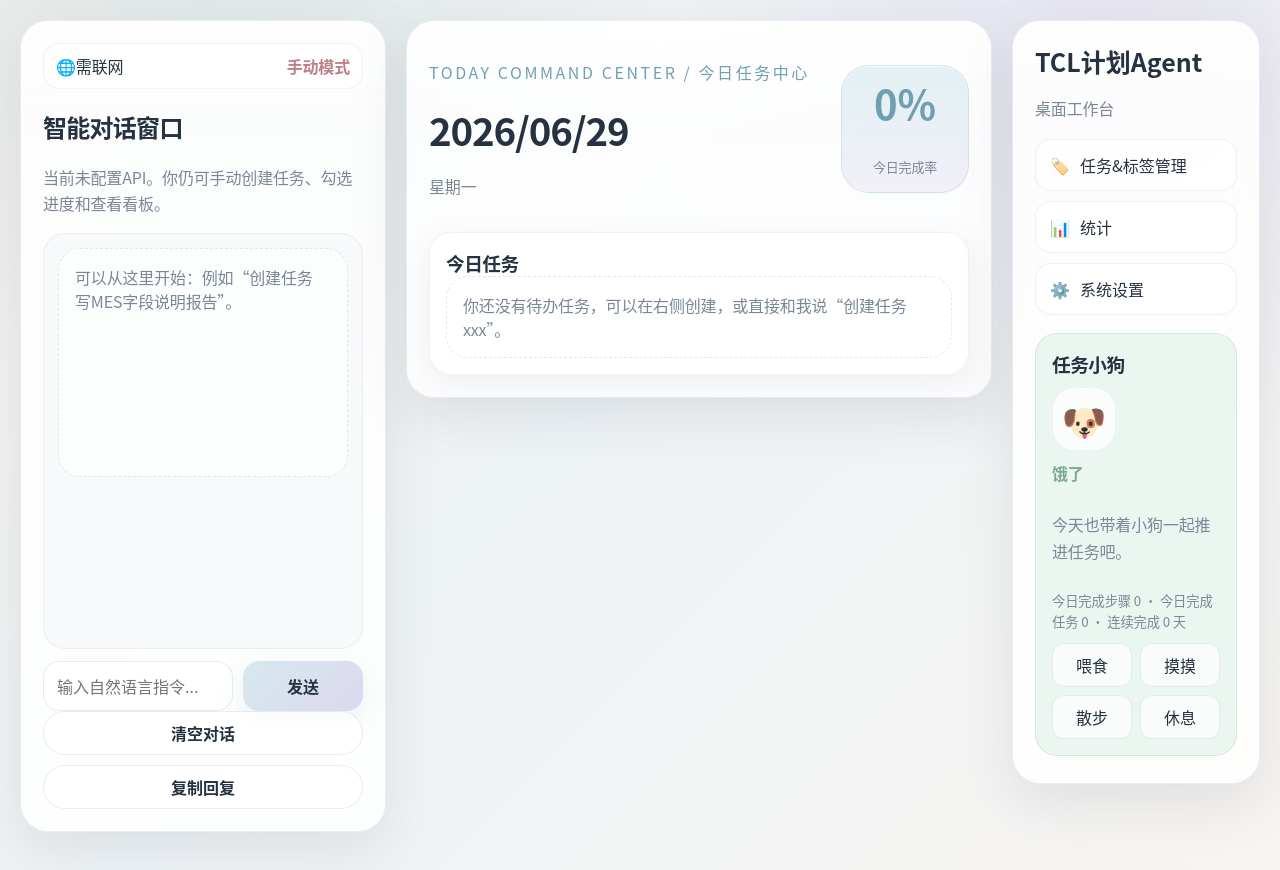
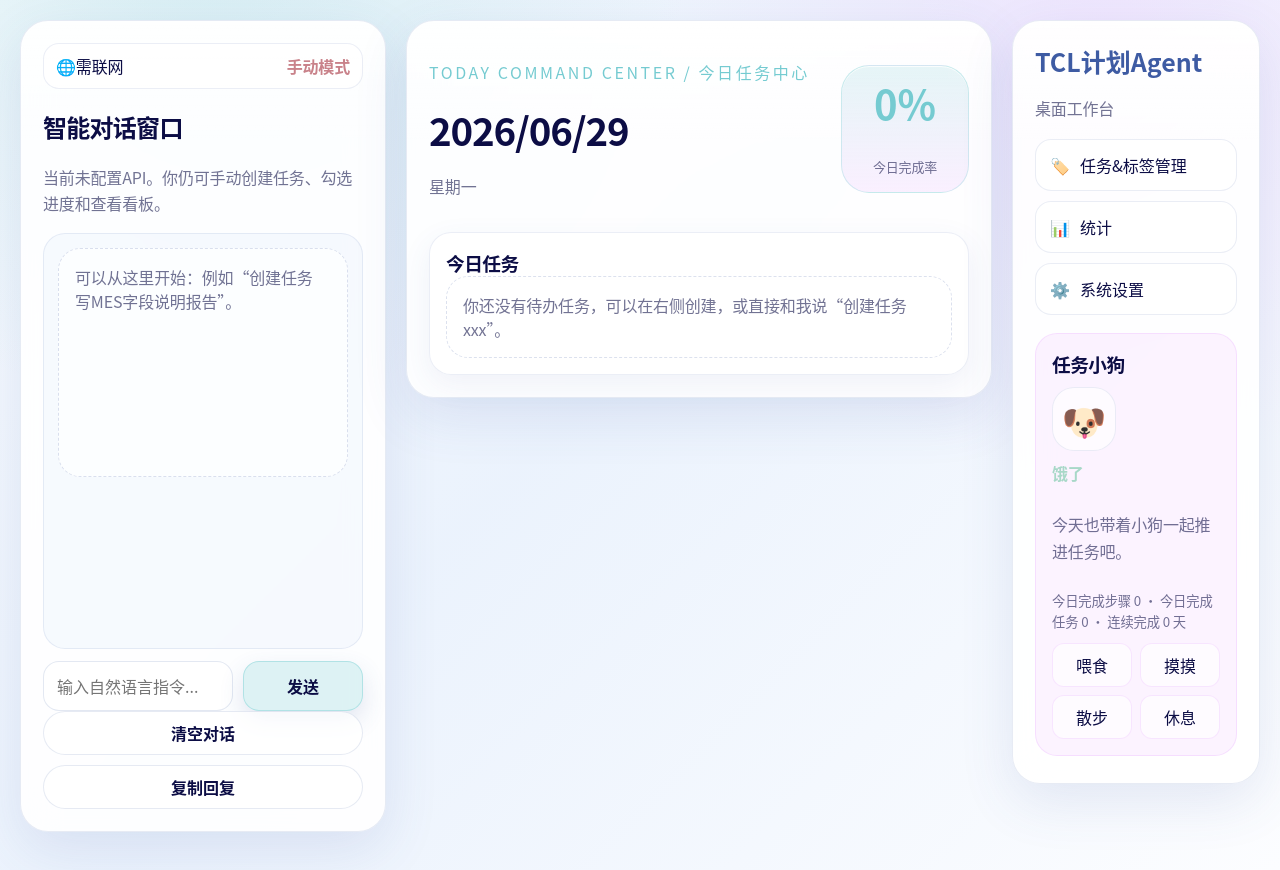
Before and after one commit to wxy2200200806/TCL-AI, a React (Vite) app: page / in a window 1280 px wide. Built offline with nearby package versions, Linux system fonts and the light colour scheme.

Commit message:
6.29.10.0

```diff
--- a/src/styles.css
+++ b/src/styles.css
@@ -1,21 +1,21 @@
 :root {
   color-scheme: light;
-  --bg: #f3f0ec;
-  --panel: rgba(255, 255, 255, 0.86);
-  --panel-soft: rgba(247, 250, 252, 0.92);
+  --bg: #f7fafe;
+  --panel: rgba(255, 255, 255, 0.9);
+  --panel-soft: rgba(252, 253, 255, 0.94);
   --panel-strong: rgba(255, 255, 255, 0.96);
-  --line: rgba(124, 142, 165, 0.16);
-  --line-strong: rgba(124, 142, 165, 0.24);
-  --text: #263241;
-  --muted: #7b8797;
-  --cyan: #6f9fb2;
-  --blue: #8ba9ca;
-  --violet: #a79ac6;
-  --green: #7ca894;
-  --orange: #b69a65;
-  --red: #bd7f86;
-  --shadow: 0 18px 54px rgba(82, 92, 112, 0.13);
-  --shadow-soft: 0 10px 30px rgba(82, 92, 112, 0.09);
+  --line: rgba(62, 91, 163, 0.12);
+  --line-strong: rgba(62, 91, 163, 0.2);
+  --text: #0C0D45;
+  --muted: rgba(12, 13, 69, 0.58);
+  --cyan: #75CBD1;
+  --blue: #3E5BA3;
+  --violet: #F2D2FF;
+  --green: #A8D8C8;
+  --orange: #EBCB8B;
+  --red: #C9828A;
+  --shadow: 0 18px 54px rgba(62, 91, 163, 0.12);
+  --shadow-soft: 0 10px 30px rgba(62, 91, 163, 0.08);
   --radius-xl: 28px;
   --radius-lg: 22px;
   --radius-md: 16px;
@@ -27,9 +27,9 @@ body {
   margin: 0;
   min-width: 1024px;
   background:
-    radial-gradient(circle at 16% -8%, rgba(183, 211, 221, 0.34), transparent 34%),
-    radial-gradient(circle at 86% 4%, rgba(213, 202, 229, 0.34), transparent 32%),
-    linear-gradient(135deg, #f5f1ec, #eef3f6 46%, #f7f4f1);
+    radial-gradient(circle at 16% -8%, rgba(117, 203, 209, 0.24), transparent 34%),
+    radial-gradient(circle at 86% 4%, rgba(242, 210, 255, 0.42), transparent 32%),
+    linear-gradient(135deg, #F7FAFE, rgba(218, 232, 251, 0.54) 46%, #FCFDFF);
   color: var(--text);
   letter-spacing: -0.01em;
 }
@@ -44,7 +44,7 @@ button:hover { transform: translateY(-1px); }
 input, select {
   width: 100%;
   padding: 12px 13px;
-  border: 1px solid rgba(124, 142, 165, 0.18);
+  border: 1px solid rgba(62, 91, 163, 0.14);
   border-radius: var(--radius-md);
   outline: 0;
   background: rgba(255, 255, 255, 0.78);
@@ -53,9 +53,9 @@ input, select {
   transition: border-color 160ms ease, background 160ms ease, box-shadow 160ms ease;
 }
 input:focus, select:focus {
-  border-color: rgba(111, 159, 178, 0.42);
+  border-color: rgba(117, 203, 209, 0.58);
   background: rgba(255, 255, 255, 0.94);
-  box-shadow: 0 0 0 4px rgba(111, 159, 178, 0.11);
+  box-shadow: 0 0 0 4px rgba(117, 203, 209, 0.16);
 }
 label { display: grid; gap: 8px; color: var(--muted); font-size: 14px; }
 
@@ -67,12 +67,12 @@ label { display: grid; gap: 8px; color: var(--muted); font-size: 14px; }
   padding: 34px;
   border: 1px solid var(--line);
   border-radius: var(--radius-xl);
-  background: linear-gradient(135deg, rgba(255, 255, 255, 0.9), rgba(241, 246, 249, 0.92));
+  background: linear-gradient(135deg, rgba(255, 255, 255, 0.92), rgba(252, 253, 255, 0.94));
   box-shadow: var(--shadow);
 }
 .eyebrow { color: var(--cyan); letter-spacing: 0.16em; text-transform: uppercase; }
 .hero h1 { margin: 8px 0; font-size: clamp(38px, 5vw, 70px); letter-spacing: -0.06em; }
-.hero h2 { margin: 0 0 14px; color: #647184; font-size: clamp(20px, 2.5vw, 30px); }
+.hero h2 { margin: 0 0 14px; color: rgba(12, 13, 69, 0.68); font-size: clamp(20px, 2.5vw, 30px); }
 .hero p { max-width: 820px; color: var(--muted); line-height: 1.75; }
 .hero-orbit {
   align-self: center;
@@ -81,9 +81,9 @@ label { display: grid; gap: 8px; color: var(--muted); font-size: 14px; }
   place-items: center;
   width: 180px;
   height: 180px;
-  border: 1px solid rgba(111, 159, 178, 0.22);
+  border: 1px solid rgba(117, 203, 209, 0.34);
   border-radius: 50%;
-  background: radial-gradient(circle, rgba(183, 211, 221, 0.34), rgba(213, 202, 229, 0.22) 58%, transparent 61%);
+  background: radial-gradient(circle, rgba(117, 203, 209, 0.2), rgba(242, 210, 255, 0.36) 58%, transparent 61%);
   box-shadow: var(--shadow-soft);
 }
 .hero-orbit span { font-size: 58px; font-weight: 900; }
@@ -120,9 +120,9 @@ label { display: grid; gap: 8px; color: var(--muted); font-size: 14px; }
   place-items: center;
   width: 32px;
   height: 32px;
-  border: 1px solid rgba(111, 159, 178, 0.18);
+  border: 1px solid rgba(117, 203, 209, 0.3);
   border-radius: 13px;
-  background: rgba(111, 159, 178, 0.09);
+  background: rgba(117, 203, 209, 0.14);
   color: var(--cyan);
   font-weight: 700;
 }
@@ -141,14 +141,14 @@ h2, h3, h4 { letter-spacing: -0.03em; }
 .chip-row { margin: 14px 0; }
 .chip-row button, .button-row button, .summary-actions button, .task-footer button {
   padding: 9px 13px;
-  border: 1px solid rgba(124, 142, 165, 0.16);
+  border: 1px solid rgba(62, 91, 163, 0.13);
   border-radius: 999px;
   background: rgba(255, 255, 255, 0.72);
   color: var(--text);
 }
 .chip-row button.active {
   border-color: var(--cyan);
-  background: rgba(111, 159, 178, 0.12);
+  background: rgba(117, 203, 209, 0.16);
   color: var(--cyan);
 }
 .switch-line { display: flex; align-items: center; gap: 8px; }
@@ -160,19 +160,25 @@ h2, h3, h4 { letter-spacing: -0.03em; }
   font-weight: 700;
 }
 .primary-action {
-  background: linear-gradient(135deg, #d7e9ee, #dcd8ee);
-  color: #273444;
-  box-shadow: 0 10px 24px rgba(111, 159, 178, 0.13);
+  background: linear-gradient(135deg, #3E5BA3, #5F78B8);
+  color: #FFFFFF;
+  box-shadow: 0 10px 24px rgba(62, 91, 163, 0.16);
 }
 .secondary-action {
-  border: 1px solid rgba(111, 159, 178, 0.22);
-  background: rgba(111, 159, 178, 0.08);
-  color: #547f91;
+  border: 1px solid rgba(117, 203, 209, 0.32);
+  background: rgba(117, 203, 209, 0.12);
+  color: #3E5BA3;
+}
+.ask-box .primary-action,
+.button-row button:first-child {
+  border: 1px solid rgba(117, 203, 209, 0.42);
+  background: rgba(117, 203, 209, 0.24);
+  color: #0C0D45;
 }
 .compact { margin: 0; }
 .notice, .empty-state, .risk-box {
   padding: 16px;
-  border: 1px dashed rgba(124, 142, 165, 0.2);
+  border: 1px dashed rgba(62, 91, 163, 0.18);
   border-radius: var(--radius-lg);
   background: rgba(255, 255, 255, 0.62);
   color: var(--muted);
@@ -183,7 +189,7 @@ h2, h3, h4 { letter-spacing: -0.03em; }
 .task-list.vertical { margin-top: 12px; }
 .task-card, .long-card, .summary-card, .plan-list article {
   padding: 16px;
-  border: 1px solid rgba(124, 142, 165, 0.13);
+  border: 1px solid rgba(62, 91, 163, 0.11);
   border-radius: var(--radius-lg);
   background:
     linear-gradient(180deg, rgba(255, 255, 255, 0.8), rgba(250, 252, 253, 0.66)),
@@ -201,12 +207,12 @@ h2, h3, h4 { letter-spacing: -0.03em; }
   display: inline-flex;
   padding: 5px 9px;
   border-radius: 999px;
-  background: rgba(124, 142, 165, 0.09);
-  color: #5f6e80;
+  background: rgba(242, 210, 255, 0.42);
+  color: #3E5BA3;
   font-size: 12px;
 }
 .tag.priority { color: var(--cyan); }
-.danger-button { color: var(--red) !important; border-color: rgba(189, 127, 134, 0.26) !important; }
+.danger-button { color: var(--red) !important; border-color: rgba(201, 130, 138, 0.26) !important; }
 
 .plan-list, .long-list, .summary-grid, .visual-grid, .visual-summary { display: grid; gap: 12px; }
 .summary-grid, .visual-grid { grid-template-columns: repeat(3, minmax(0, 1fr)); }
@@ -214,19 +220,19 @@ h2, h3, h4 { letter-spacing: -0.03em; }
   overflow: hidden;
   height: 9px;
   border-radius: 999px;
-  background: rgba(124, 142, 165, 0.1);
+  background: rgba(62, 91, 163, 0.08);
 }
 .progress-track i {
   display: block;
   height: 100%;
   border-radius: inherit;
-  background: linear-gradient(90deg, var(--cyan), var(--violet));
+  background: linear-gradient(90deg, #75CBD1, #3E5BA3);
 }
 .mini-progress { display: grid; gap: 8px; margin-bottom: 12px; }
-.countdown { padding: 10px 0; border-bottom: 1px solid rgba(124, 142, 165, 0.12); }
+.countdown { padding: 10px 0; border-bottom: 1px solid rgba(62, 91, 163, 0.1); }
 .countdown b { color: var(--cyan); }
-.risk-高风险 { border-color: rgba(189, 127, 134, 0.28); }
-.risk-轻度提醒 { border-color: rgba(182, 154, 101, 0.28); }
+.risk-高风险 { border-color: rgba(201, 130, 138, 0.28); }
+.risk-轻度提醒 { border-color: rgba(235, 203, 139, 0.46); }
 
 .modal-backdrop {
   position: fixed;
@@ -234,7 +240,7 @@ h2, h3, h4 { letter-spacing: -0.03em; }
   display: grid;
   place-items: center;
   padding: 24px;
-  background: rgba(84, 92, 108, 0.28);
+  background: rgba(12, 13, 69, 0.18);
   z-index: 10;
 }
 .modal {
@@ -255,7 +261,7 @@ h2, h3, h4 { letter-spacing: -0.03em; }
   margin-top: 12px;
   padding: 16px;
   border-radius: var(--radius-md);
-  background: rgba(111, 159, 178, 0.08);
+  background: rgba(117, 203, 209, 0.12);
   color: var(--text);
   line-height: 1.7;
   white-space: pre-wrap;
@@ -266,9 +272,9 @@ h2, h3, h4 { letter-spacing: -0.03em; }
   max-height: 360px;
   overflow: auto;
   padding: 14px;
-  border: 1px solid rgba(124, 142, 165, 0.1);
+  border: 1px solid rgba(62, 91, 163, 0.1);
   border-radius: var(--radius-lg);
-  background: rgba(244, 247, 249, 0.72);
+  background: rgba(218, 232, 251, 0.22);
   margin-bottom: 12px;
 }
 .chat-message {
@@ -284,16 +290,16 @@ h2, h3, h4 { letter-spacing: -0.03em; }
   max-width: min(78%, 760px);
   padding: 12px 14px;
   border-radius: 18px;
-  border: 1px solid rgba(124, 142, 165, 0.12);
+  border: 1px solid rgba(62, 91, 163, 0.1);
   background: rgba(255, 255, 255, 0.82);
 }
 .chat-message.user .chat-bubble {
-  background: rgba(218, 236, 241, 0.72);
-  border-color: rgba(111, 159, 178, 0.22);
+  background: rgba(117, 203, 209, 0.18);
+  border-color: rgba(117, 203, 209, 0.32);
 }
 .chat-message.assistant .chat-bubble {
-  background: rgba(232, 227, 241, 0.72);
-  border-color: rgba(167, 154, 198, 0.18);
+  background: rgba(242, 210, 255, 0.28);
+  border-color: rgba(242, 210, 255, 0.54);
 }
 .chat-bubble small {
   color: var(--muted);
@@ -307,9 +313,9 @@ h2, h3, h4 { letter-spacing: -0.03em; }
 .demo-banner {
   margin-bottom: 14px;
   padding: 12px 14px;
-  border: 1px solid rgba(182, 154, 101, 0.24);
+  border: 1px solid rgba(235, 203, 139, 0.42);
   border-radius: var(--radius-md);
-  background: rgba(246, 237, 218, 0.74);
+  background: rgba(235, 203, 139, 0.18);
   color: var(--orange);
   font-weight: 700;
 }
@@ -321,20 +327,20 @@ h2, h3, h4 { letter-spacing: -0.03em; }
 }
 .mode-toggle button {
   padding: 10px 12px;
-  border: 1px solid rgba(124, 142, 165, 0.16);
+  border: 1px solid rgba(62, 91, 163, 0.13);
   border-radius: 14px;
   background: rgba(255, 255, 255, 0.72);
   color: var(--text);
 }
 .mode-toggle button.active {
   border-color: var(--cyan);
-  background: rgba(111, 159, 178, 0.1);
+  background: rgba(117, 203, 209, 0.16);
   color: var(--cyan);
 }
-.next-step { color: #5f6e80; }
+.next-step { color: rgba(12, 13, 69, 0.66); }
 .task-card.selected {
-  border-color: rgba(111, 159, 178, 0.34);
-  background: rgba(230, 241, 245, 0.74);
+  border-color: rgba(117, 203, 209, 0.42);
+  background: rgba(117, 203, 209, 0.12);
 }
 .big-number {
   display: flex;
@@ -356,7 +362,7 @@ h2, h3, h4 { letter-spacing: -0.03em; }
   gap: 10px;
   align-items: center;
   padding: 10px;
-  border: 1px solid rgba(124, 142, 165, 0.12);
+  border: 1px solid rgba(62, 91, 163, 0.1);
   border-radius: var(--radius-md);
   background: rgba(255, 255, 255, 0.68);
 }
@@ -376,17 +382,17 @@ h2, h3, h4 { letter-spacing: -0.03em; }
   display: grid;
   gap: 12px;
   padding: 18px;
-  border: 1px solid rgba(124, 142, 165, 0.12);
+  border: 1px solid rgba(62, 91, 163, 0.1);
   border-radius: var(--radius-lg);
   background: rgba(255, 255, 255, 0.7);
 }
 .share-card {
   width: min(100%, 560px);
   padding: 24px;
-  border: 1px solid rgba(124, 142, 165, 0.16);
+  border: 1px solid rgba(62, 91, 163, 0.14);
   border-radius: var(--radius-xl);
   background:
-    radial-gradient(circle at 82% 10%, rgba(218, 236, 241, 0.72), transparent 28%),
+    radial-gradient(circle at 82% 10%, rgba(117, 203, 209, 0.18), transparent 28%),
     linear-gradient(135deg, rgba(255, 255, 255, 0.96), rgba(244, 247, 250, 0.92));
   box-shadow: var(--shadow-soft);
 }
@@ -402,7 +408,7 @@ h2, h3, h4 { letter-spacing: -0.03em; }
 }
 .share-card p {
   margin: 8px 0;
-  color: #526174;
+  color: rgba(12, 13, 69, 0.68);
   font-size: 17px;
 }
 .share-card b {
@@ -413,7 +419,7 @@ h2, h3, h4 { letter-spacing: -0.03em; }
 }
 .share-preview {
   width: min(100%, 520px);
-  border: 1px solid rgba(124, 142, 165, 0.14);
+  border: 1px solid rgba(62, 91, 163, 0.12);
   border-radius: var(--radius-lg);
 }
 
@@ -455,7 +461,7 @@ h2, h3, h4 { letter-spacing: -0.03em; }
 .connection-row {
   margin-bottom: 14px;
   padding: 10px 12px;
-  border: 1px solid rgba(124, 142, 165, 0.12);
+  border: 1px solid rgba(62, 91, 163, 0.1);
   border-radius: var(--radius-md);
   background: rgba(255, 255, 255, 0.68);
 }
@@ -484,10 +490,10 @@ h2, h3, h4 { letter-spacing: -0.03em; }
   place-items: center;
   min-width: 128px;
   min-height: 128px;
-  border: 1px solid rgba(111, 159, 178, 0.18);
+  border: 1px solid rgba(117, 203, 209, 0.28);
   border-radius: var(--radius-xl);
   background:
-    linear-gradient(180deg, rgba(218, 236, 241, 0.78), rgba(232, 227, 241, 0.52));
+    linear-gradient(180deg, rgba(117, 203, 209, 0.18), rgba(242, 210, 255, 0.32));
   box-shadow: inset 0 1px 0 rgba(255, 255, 255, 0.74);
 }
 .board-score strong {
@@ -501,7 +507,7 @@ h2, h3, h4 { letter-spacing: -0.03em; }
 }
 .board-block {
   padding: 16px;
-  border: 1px solid rgba(124, 142, 165, 0.12);
+  border: 1px solid rgba(62, 91, 163, 0.1);
   border-radius: var(--radius-lg);
   background: rgba(255, 255, 255, 0.72);
   box-shadow: var(--shadow-soft);
@@ -513,9 +519,9 @@ h2, h3, h4 { letter-spacing: -0.03em; }
 }
 .today-item {
   padding: 14px;
-  border: 1px solid rgba(124, 142, 165, 0.1);
+  border: 1px solid rgba(62, 91, 163, 0.08);
   border-radius: var(--radius-md);
-  background: rgba(248, 250, 252, 0.82);
+  background: rgba(252, 253, 255, 0.86);
 }
 .today-step {
   display: grid;
@@ -528,7 +534,7 @@ h2, h3, h4 { letter-spacing: -0.03em; }
 .today-step input { width: auto; }
 .today-step.whole-task {
   padding: 12px;
-  border: 1px solid rgba(124, 142, 165, 0.12);
+  border: 1px solid rgba(62, 91, 163, 0.1);
   border-radius: 14px;
   background: rgba(255, 255, 255, 0.76);
 }
@@ -551,23 +557,23 @@ h2, h3, h4 { letter-spacing: -0.03em; }
   align-items: center;
   padding: 4px 9px;
   border-radius: 999px;
-  color: #5f6e80;
-  background: rgba(124, 142, 165, 0.09);
+  color: #3E5BA3;
+  background: rgba(242, 210, 255, 0.28);
 }
-.agenda-tag.today { color: var(--cyan); background: rgba(218, 236, 241, 0.78); }
-.agenda-tag.short { color: var(--orange); background: rgba(246, 237, 218, 0.78); }
-.agenda-tag.long { color: var(--green); background: rgba(225, 241, 233, 0.78); }
-.agenda-tag.overdue { color: var(--red); background: rgba(245, 226, 228, 0.78); }
+.agenda-tag.today { color: #3E5BA3; background: rgba(117, 203, 209, 0.2); }
+.agenda-tag.short { color: #9A7636; background: rgba(235, 203, 139, 0.28); }
+.agenda-tag.long { color: #4E806C; background: rgba(168, 216, 200, 0.3); }
+.agenda-tag.overdue { color: #A66068; background: rgba(201, 130, 138, 0.16); }
 .motivation, .risk-banner {
   padding: 16px;
-  border: 1px solid rgba(124, 168, 148, 0.16);
+  border: 1px solid rgba(168, 216, 200, 0.36);
   border-radius: var(--radius-lg);
-  background: rgba(225, 241, 233, 0.72);
-  color: #507766;
+  background: rgba(168, 216, 200, 0.2);
+  color: #4E806C;
 }
 .risk-banner {
-  border: 1px solid rgba(182, 154, 101, 0.22);
-  background: rgba(246, 237, 218, 0.72);
+  border: 1px solid rgba(235, 203, 139, 0.42);
+  background: rgba(235, 203, 139, 0.2);
   color: var(--orange);
 }
 .brand-button {
@@ -575,7 +581,7 @@ h2, h3, h4 { letter-spacing: -0.03em; }
   padding: 0;
   border: 0;
   background: transparent;
-  color: var(--text);
+  color: #3E5BA3;
   font-size: 25px;
   font-weight: 760;
   text-align: left;
@@ -595,32 +601,32 @@ h2, h3, h4 { letter-spacing: -0.03em; }
   gap: 10px;
   width: 100%;
   padding: 13px 14px;
-  border: 1px solid rgba(124, 142, 165, 0.13);
+  border: 1px solid rgba(62, 91, 163, 0.11);
   border-radius: var(--radius-md);
   background: rgba(255, 255, 255, 0.7);
   color: var(--text);
   text-align: left;
 }
 .nav-menu button.active {
-  border-color: rgba(111, 159, 178, 0.28);
-  background: rgba(218, 236, 241, 0.72);
-  color: var(--cyan);
+  border-color: rgba(62, 91, 163, 0.24);
+  background: rgba(218, 232, 251, 0.76);
+  color: #3E5BA3;
 }
 .task-dog-card {
   display: grid;
   gap: 10px;
   margin-top: 18px;
   padding: 16px;
-  border: 1px solid rgba(124, 168, 148, 0.18);
+  border: 1px solid rgba(242, 210, 255, 0.62);
   border-radius: var(--radius-lg);
-  background: rgba(225, 241, 233, 0.66);
+  background: rgba(242, 210, 255, 0.28);
 }
 .dog-face {
   display: grid;
   place-items: center;
   width: 64px;
   height: 64px;
-  border: 1px solid rgba(124, 142, 165, 0.1);
+  border: 1px solid rgba(62, 91, 163, 0.1);
   border-radius: 22px;
   background: rgba(255, 255, 255, 0.74);
   font-size: 36px;
@@ -634,7 +640,7 @@ h2, h3, h4 { letter-spacing: -0.03em; }
 }
 .dog-actions button {
   padding: 9px 10px;
-  border: 1px solid rgba(124, 168, 148, 0.18);
+  border: 1px solid rgba(242, 210, 255, 0.54);
   border-radius: 12px;
   background: rgba(255, 255, 255, 0.68);
   color: var(--text);
@@ -646,7 +652,7 @@ h2, h3, h4 { letter-spacing: -0.03em; }
 }
 .settings-card {
   padding: 14px;
-  border: 1px solid rgba(124, 142, 165, 0.12);
+  border: 1px solid rgba(62, 91, 163, 0.1);
   border-radius: var(--radius-md);
   background: rgba(255, 255, 255, 0.72);
 }
@@ -655,9 +661,9 @@ h2, h3, h4 { letter-spacing: -0.03em; }
   gap: 10px;
   margin-top: 14px;
   padding: 14px;
-  border: 1px solid rgba(111, 159, 178, 0.22);
+  border: 1px solid rgba(117, 203, 209, 0.34);
   border-radius: var(--radius-lg);
-  background: rgba(218, 236, 241, 0.72);
+  background: rgba(117, 203, 209, 0.16);
 }
 .task-confirm-card h3 {
   color: var(--cyan);
```
